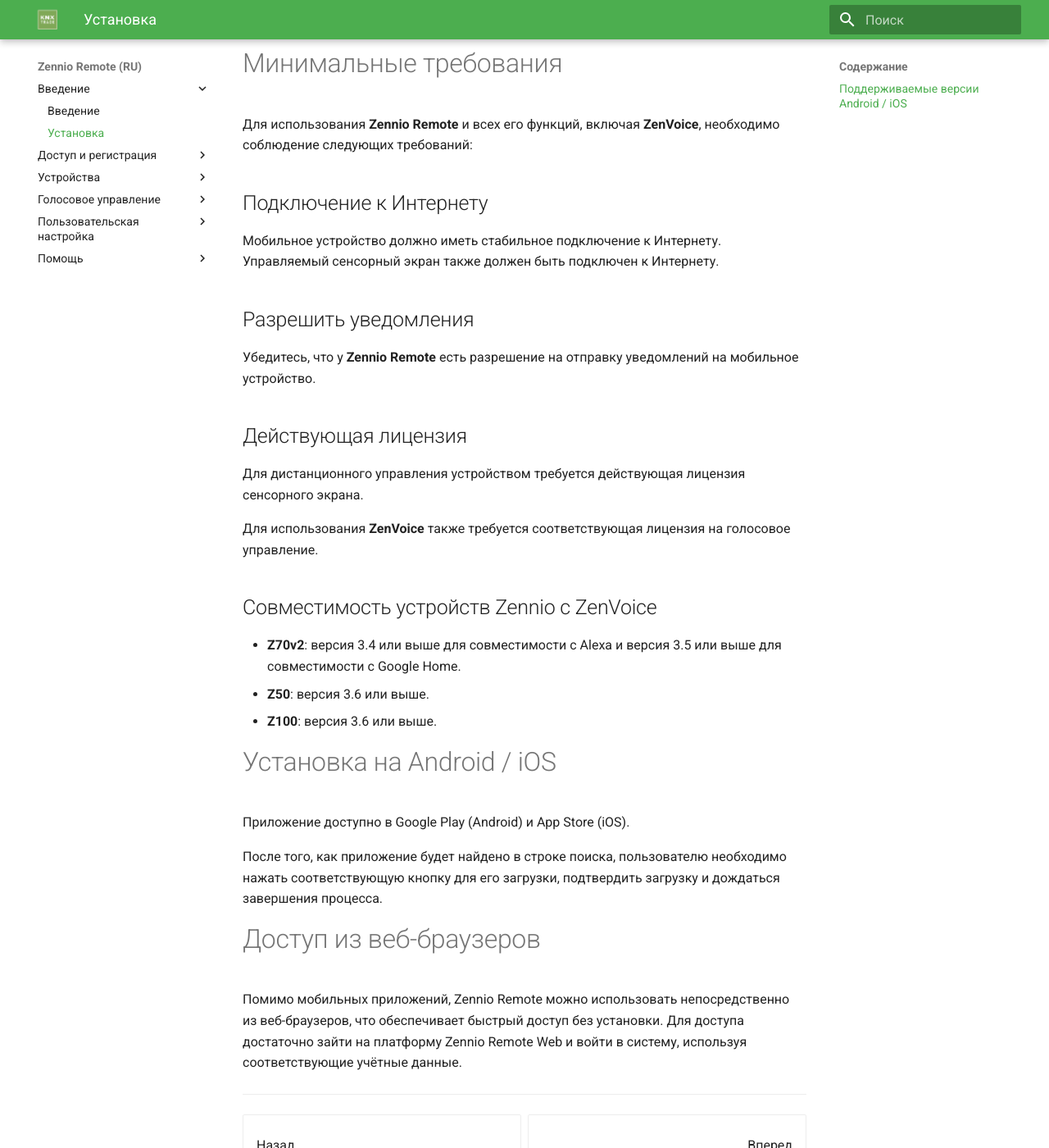
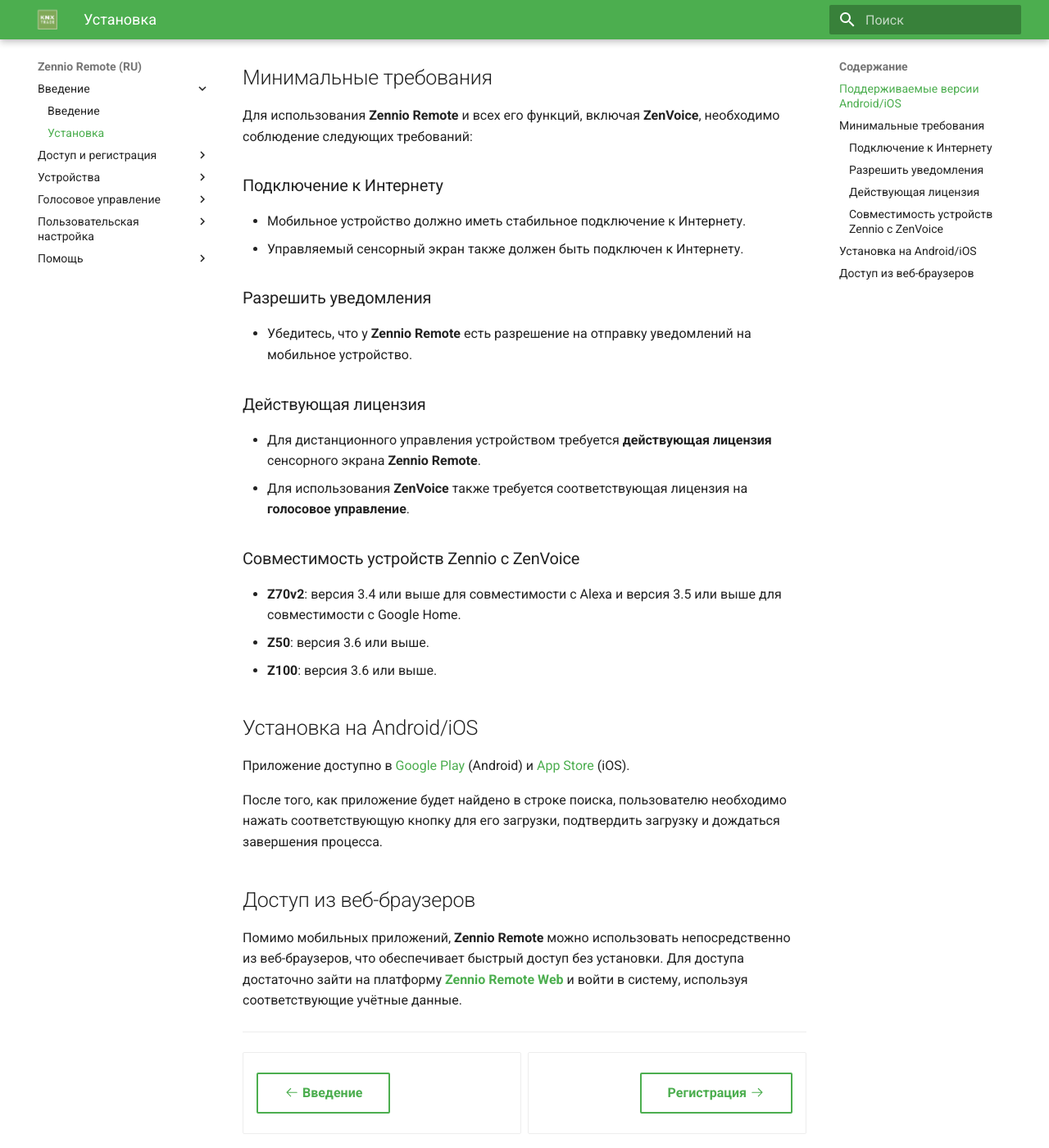
Before and after one commit to knxtrade/zr-manual-ru, an MkDocs documentation site: the page built from docs/intro/install.md, in a window 1280 px wide and 1400 px high, scrolled down 561 px. Shown: the whole window at 82% size. Built offline with MkDocs 1.6.1 and Material for MkDocs 9.7.7, drawn with Linux system fonts in a browser that asks for light colours; some of the changed text lies outside the part shown.

Commit message:
редакция: установка

```diff
--- a/docs/intro/install.md
+++ b/docs/intro/install.md
@@ -2,60 +2,59 @@
 
 Ниже приведено подробное руководство по загрузке, установке и обеспечению совместимости **Zennio Remote** с мобильными устройствами Android и iOS, а также минимальные требования, необходимые для его функциональности.
 
-##Поддерживаемые версии Android / iOS
+## Поддерживаемые версии Android/iOS
 
 Для обеспечения надлежащей функциональности **Zennio Remote** совместим со следующими версиями мобильных операционных систем:
 
-* **Android**: Версия 11 или выше (с сервисами Google Play).
-* **iOS**: версия 16 или выше.
+- **Android**: Версия 11 или выше (с сервисами Google Play).
+- **iOS**: версия 16 или выше.
 
 !!! Примечание
     Более ранние версии упомянутых операционных систем могут быть несовместимы или иметь проблемы с функциональностью.
 
-# Минимальные требования
+## Минимальные требования
 
 Для использования **Zennio Remote** и всех его функций, включая **ZenVoice**, необходимо соблюдение следующих требований:
 
-## Подключение к Интернету
+### Подключение к Интернету
 
-Мобильное устройство должно иметь стабильное подключение к Интернету.
-Управляемый сенсорный экран также должен быть подключен к Интернету.
+- Мобильное устройство должно иметь стабильное подключение к Интернету.
+- Управляемый сенсорный экран также должен быть подключен к Интернету.
 
-## Разрешить уведомления
+### Разрешить уведомления
 
-Убедитесь, что у **Zennio Remote** есть разрешение на отправку уведомлений на мобильное устройство.
+- Убедитесь, что у **Zennio Remote** есть разрешение на отправку уведомлений на мобильное устройство.
 
-## Действующая лицензия
+### Действующая лицензия
 
-Для дистанционного управления устройством требуется действующая лицензия сенсорного экрана.
+- Для дистанционного управления устройством требуется **действующая лицензия** сенсорного экрана **Zennio Remote**.
+- Для использования **ZenVoice** также требуется соответствующая лицензия на **голосовое управление**.
 
-Для использования **ZenVoice** также требуется соответствующая лицензия на голосовое управление.
+### Совместимость устройств Zennio с ZenVoice
 
-## Совместимость устройств Zennio с ZenVoice
+- **Z70v2**: версия 3.4 или выше для совместимости с Alexa и версия 3.5 или выше для совместимости с Google Home.
+- **Z50**: версия 3.6 или выше.
+- **Z100**: версия 3.6 или выше.
 
-* **Z70v2**: версия 3.4 или выше для совместимости с Alexa и версия 3.5 или выше для совместимости с Google Home.
-* **Z50**: версия 3.6 или выше.
-* **Z100**: версия 3.6 или выше.
+## Установка на Android/iOS
 
-# Установка на Android / iOS
-
-Приложение доступно в Google Play (Android) и App Store (iOS).
+Приложение доступно в [Google Play](https://play.google.com/store/apps/details?id=com.zennio.zrcwebapp) (Android) и [App Store](https://apps.apple.com/es/app/zennio-remote/id1540558945) (iOS).
 
 После того, как приложение будет найдено в строке поиска, пользователю необходимо нажать соответствующую кнопку для его загрузки, подтвердить загрузку и дождаться завершения процесса.
 
-# Доступ из веб-браузеров
+## Доступ из веб-браузеров
 
-Помимо мобильных приложений, Zennio Remote можно использовать непосредственно из веб-браузеров, что обеспечивает быстрый доступ без установки. Для доступа достаточно зайти на платформу Zennio Remote Web и войти в систему, используя соответствующие учётные данные.
+Помимо мобильных приложений, **Zennio Remote** можно использовать непосредственно из веб-браузеров, что обеспечивает быстрый доступ без установки. Для доступа достаточно зайти на платформу [**Zennio Remote Web**](https://web.zennioremote.com/home) и войти в систему, используя соответствующие учётные данные.
 
 ---
 
 <div class="grid cards" markdown>
 
-- <div class="card" style="text-align: left;">Назад
+- <div class="card" style="text-align: left;">
 
     [:octicons-arrow-left-24: Введение](/zr-manual-ru/){ .md-button }
 
-- <div class="card" style="text-align: right;">Вперед
+- <div class="card" style="text-align: right;">
 
     [Регистрация :octicons-arrow-right-24:](/zr-manual-ru/access_register/register/){ .md-button }
 
```
